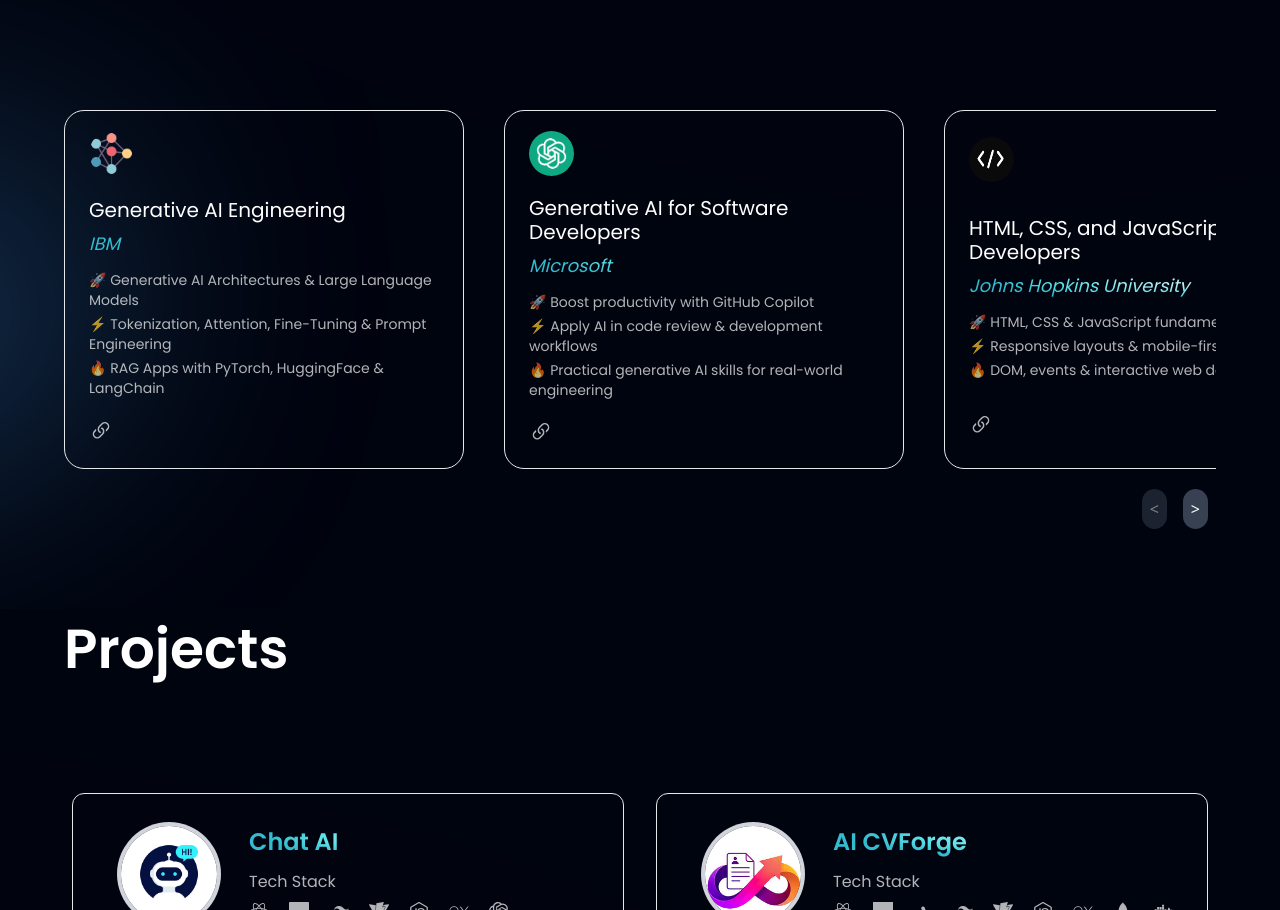
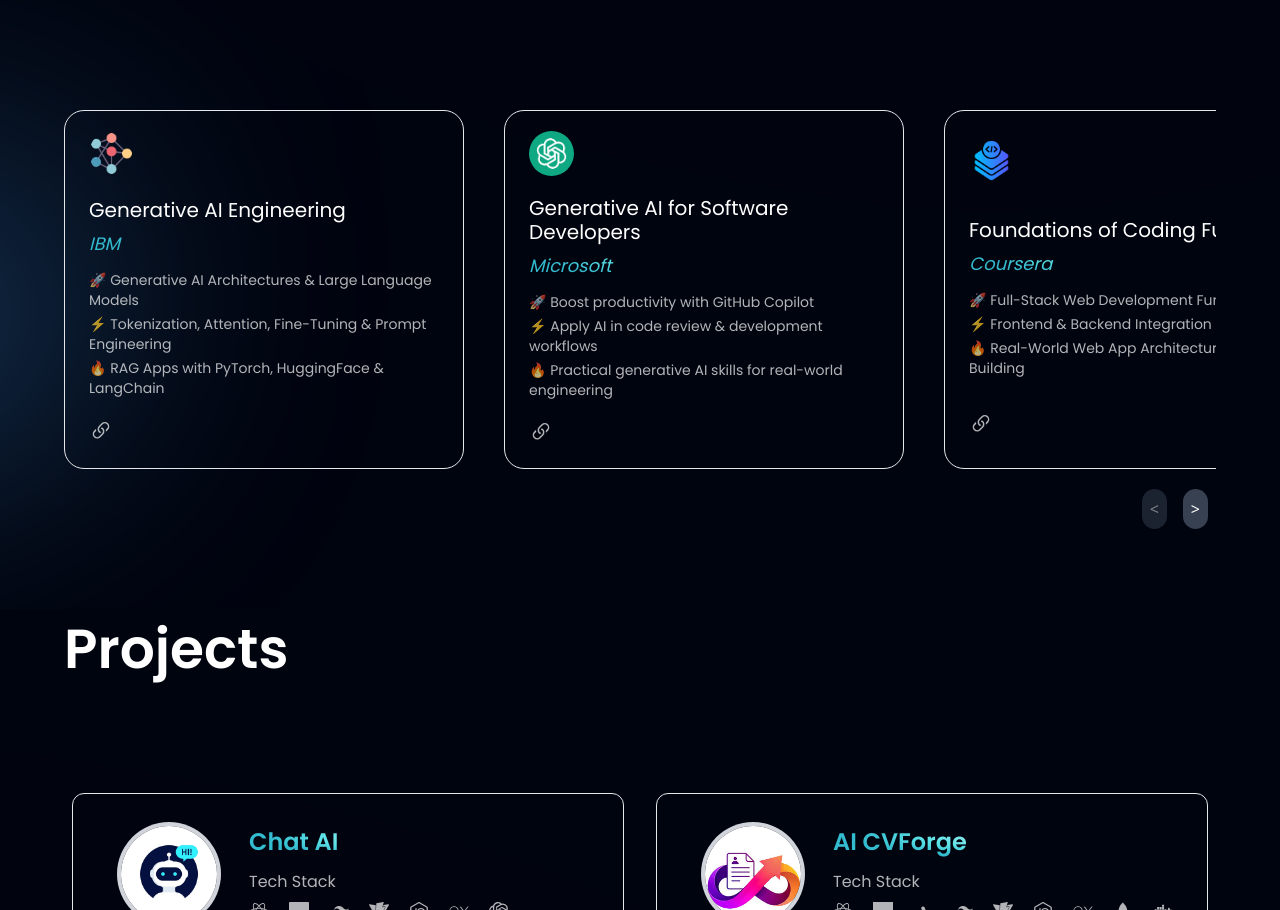
Before and after one commit to thenaveengautam/portfolio, a React (Vite) app: page / in a window 1280 px wide. Shown: the part 1440-2350 px from the top of the page. Built offline with nearby package versions, Linux system fonts and the light colour scheme.

Commit message:
fix certificates

```diff
--- a/src/constants/index.js
+++ b/src/constants/index.js
@@ -201,16 +201,6 @@
   },
   {
     id: "a-3",
-    icon: webdev,
-    event: "HTML, CSS, and JavaScript for Web Developers",
-    position: "Johns Hopkins University",
-    content1: "HTML, CSS & JavaScript fundamentals",
-    content2: "Responsive layouts & mobile-first design",
-    content3: "DOM, events & interactive web development",
-    project: "https://coursera.org/verify/PRBK1SBT9VOG",
-  },
-  {
-    id: "a-4",
     icon: full_stack,
     event: "Foundations of Coding Full-Stack",
     position: "Coursera",
@@ -220,7 +210,7 @@
     project: "https://coursera.org/verify/1GSRF7W09SKQ",
   },
   {
-    id: "a-5",
+    id: "a-4",
     icon: llm,
     event: "Introduction to Large Language Models",
     position: "Google Cloud",
@@ -228,6 +218,16 @@
     content2: "Prompt Engineering & Model Capabilities",
     content3: "Real-world AI & NLP Use Cases",
     project: "https://coursera.org/verify/IJOPLAXM1I81",
+  },
+  {
+    id: "a-5",
+    icon: webdev,
+    event: "HTML, CSS, and JavaScript for Web Developers",
+    position: "Johns Hopkins University",
+    content1: "HTML, CSS & JavaScript fundamentals",
+    content2: "Responsive layouts & mobile-first design",
+    content3: "DOM, events & interactive web development",
+    project: "https://coursera.org/verify/PRBK1SBT9VOG",
   },
 ];
 
```
